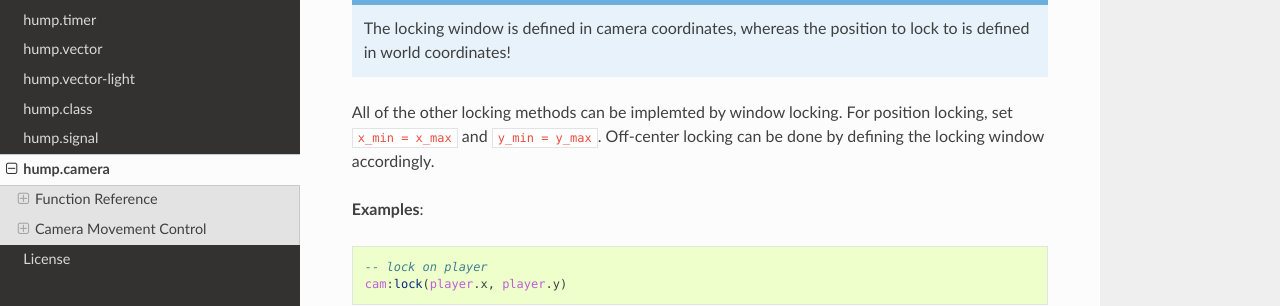
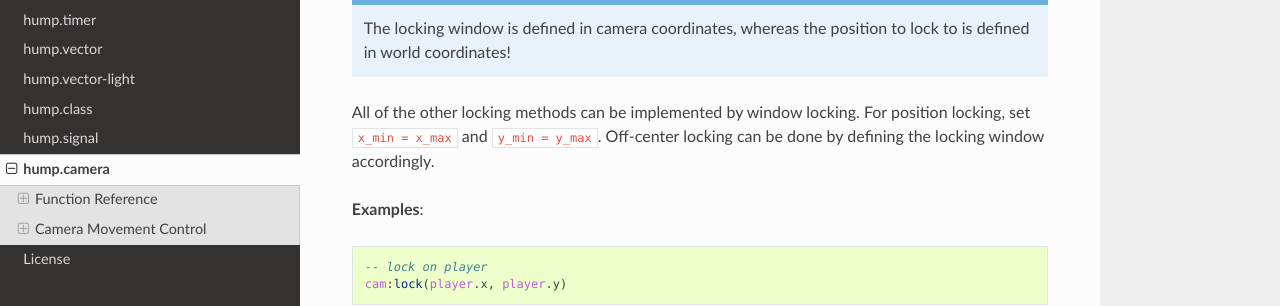
Before and after one commit to vrld/hump, a Sphinx documentation site: the page built from docs/camera.rst, in a window 1280 px wide and 900 px high, scrolled down 8724 px. Shown: the part 155-461 px from the top of the window. Built offline with Sphinx 7.4.7 and the Read the Docs theme 2.0.0, drawn with Linux system fonts in a browser that asks for light colours; some of the changed lines change nothing that is shown; some of the changed text lies outside the part shown.

Commit message:
Fix documentation errors found by z0rg

```diff
--- a/docs/camera.rst
+++ b/docs/camera.rst
@@ -89,7 +89,7 @@
 ::
 
     function love.update(dt)
-        camera:lookAt(player.pos:unpack()):rotation(player.rot)
+        camera:lookAt(player.pos:unpack()):rotate(player.rot)
     end
 
 .. function:: camera:position()
@@ -333,7 +333,7 @@
    :param mixed ...: Additional parameters to the smoothing function. (optional)
 
 Horizontal camera locking: Keep the camera locked on the defined ``x``-position
-(in *world coordinates*). They ``y``-position is not affected.
+(in *world coordinates*). The ``y``-position is not affected.
 
 You can define an off-center locking position by "aiming" the camera left or
 right of your actual target. For example, to center the player 20 pixels to the
@@ -363,7 +363,7 @@
    :param mixed ...: Additional parameters to the smoothing function. (optional)
 
 Vertical camera locking: Keep the camera locked on the defined ``y``-position
-(in *world coordinates*). They ``x``-position is not affected.
+(in *world coordinates*). The ``x``-position is not affected.
 
 You can define an off-center locking position by "aiming" the camera above or
 below your actual target. For example, to center the player 20 pixels *below* the
@@ -430,7 +430,7 @@
    The locking window is defined in camera coordinates, whereas the position to
    lock to is defined in world coordinates!
 
-All of the other locking methods can be implemted by window locking. For
+All of the other locking methods can be implemented by window locking. For
 position locking, set ``x_min = x_max`` and ``y_min = y_max``.
 Off-center locking can be done by defining the locking window accordingly.
 
```
Also changed, not shown: 1 other file.
